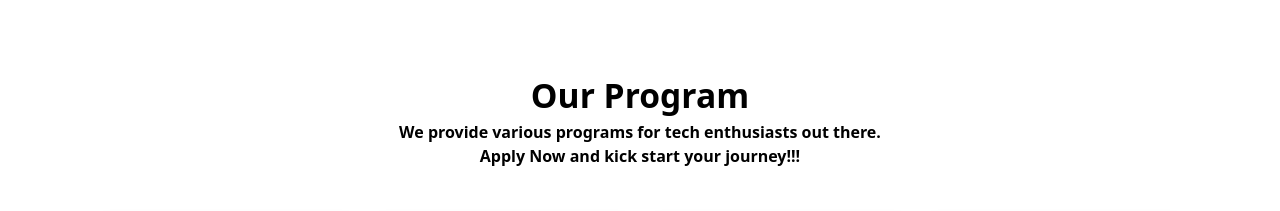
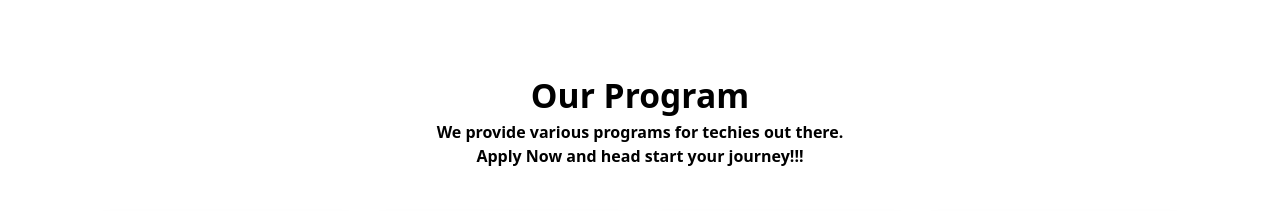
Before and after one commit to Atif0604/Mentorship, a plain HTML site: page index.html in a window 1280 px wide. Shown: the part 900-1111 px from the top of the page. Drawn offline with Linux system fonts and the light colour scheme.

Commit message:
Update index.html

```diff
--- a/index.html
+++ b/index.html
@@ -48,8 +48,8 @@
     <div class="p-12 mb-3 bg-info " id="programs">
       <div class="container td">
         <br><br><h14>Our Program</h14><br>
-        <h13>We provide various programs for tech enthusiasts out there.</h13>
-        <br><h13>Apply Now and kick start your journey!!!</h13><br><br><br>
+        <h13>We provide various programs for techies out there.</h13>
+        <br><h13>Apply Now and head start your journey!!!</h13><br><br><br>
         <div class="row row-cols-2 row-cols-md-2 row-cols-sm-1 row-cols-xl-4 g-4">
           <div class="col">
             <div class="card shadow bg-light" >
```
